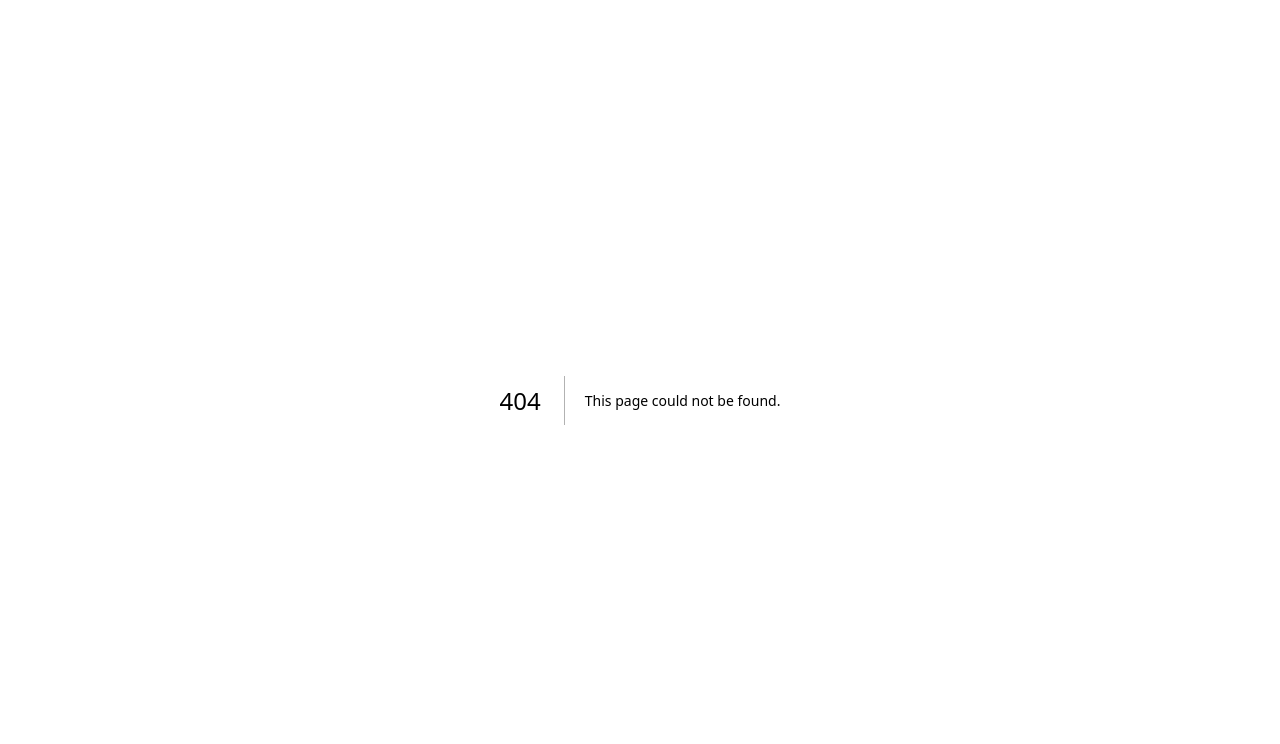
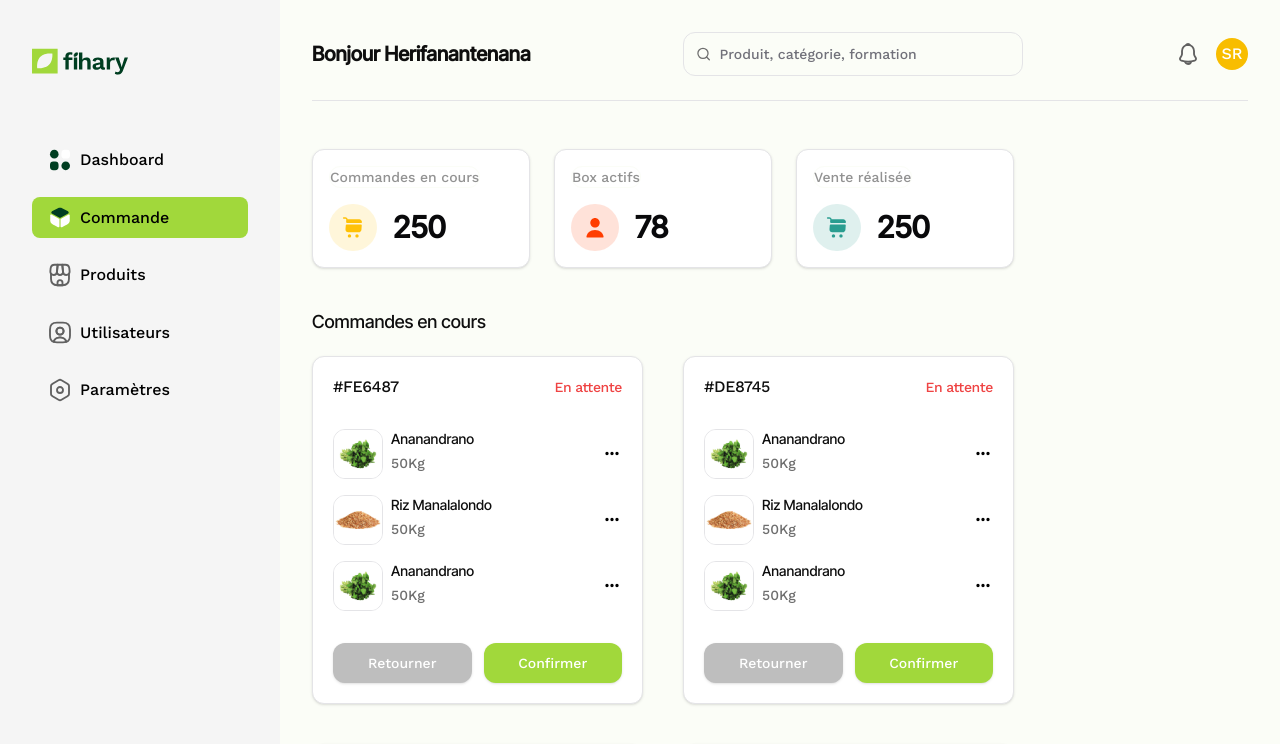
Before and after one commit to DMikaia/fihary-front, a Next.js app: page /admin/order in a window 1280 px wide. Before the commit this address had no page. Shown: the top 744 px of the page. Built offline with nearby package versions, Linux system fonts and the light colour scheme.

Commit message:
feat: add orderinProgress in admin

```diff
--- a/src/app/admin/dashboard/page.tsx
+++ b/src/app/admin/dashboard/page.tsx
@@ -1,3 +1,5 @@
+"use client"
+
 import DashboardLeft from "@/components/section/admin/dashboard/DashboardLeft";
 
 export default function Admin() {
--- /dev/null
+++ b/src/app/admin/order/InprogressOrder.tsx
@@ -0,0 +1,25 @@
+"use client"
+
+import OrderCard from "@/components/shared/cards/OrderCard";
+import { OrderInProgressMock } from "@/constants/__mock__/adminMock";
+import { FC } from "react";
+
+const InprogressOrder: FC = (): JSX.Element => {
+    return (
+        <div className="inprogress-order w-full">
+            <header className="flex items-center">
+                <h2 className="text-lg text-secondary inter-tight">Commandes en cours</h2>
+            </header>
+
+            <div className="inprogress-order__content grid grid-cols-2 mt-5 gap-10">
+                {
+                    OrderInProgressMock.map((order, index) => (
+                        <OrderCard key={index} {...order} />
+                    ))
+                }
+            </div>
+        </div>
+    );
+};
+
+export default InprogressOrder;
--- /dev/null
+++ b/src/app/admin/order/page.tsx
@@ -0,0 +1,12 @@
+"use client"
+
+import DashboardLeft from "@/components/section/admin/dashboard/DashboardLeft";
+import OrderLeft from "@/components/section/admin/order/OrderLeft";
+
+export default function Admin() {
+    return (
+        <section className="admin__order px-6 md:px-8 w-full mt-4">
+            <OrderLeft />
+        </section>
+    );
+}
--- a/src/components/section/admin/dashboard/DashboardLeft.tsx
+++ b/src/components/section/admin/dashboard/DashboardLeft.tsx
@@ -1,3 +1,5 @@
+"use client"
+
 import { generalStatistics } from "@/constants/__mock__/adminMock";
 import StatCard from "@/components/shared/cards/StatCard";
 import BoxSells from "./components/BoxSells";
--- /dev/null
+++ b/src/components/section/admin/order/OrderLeft.tsx
@@ -0,0 +1,41 @@
+"use client"
+
+import InprogressOrder from "@/app/admin/order/InprogressOrder";
+import StatCard from "@/components/shared/cards/StatCard";
+import { generalStatistics } from "@/constants/__mock__/adminMock";
+import { FC } from "react";
+
+const OrderLeft: FC = (): JSX.Element => {
+    return (
+        <div className="admin__order__left w-[75%] flex flex-col gap-10">
+            <div className="general__stat w-full grid lg:grid-cols-3 gap-6">
+                <StatCard
+                    icon="/icons/shopping-cart.svg"
+                    id={1}
+                    title="Commandes en cours"
+                    data={generalStatistics.orders}
+                    className="bg-[#FFC10726]"
+                />
+
+                <StatCard
+                    icon="/icons/user-2.svg"
+                    id={2}
+                    title="Box actifs"
+                    data={generalStatistics.activeBox}
+                    className="bg-[#FF3D0026]"
+                />
+
+                <StatCard
+                    icon="/icons/shopping-cart-2.svg"
+                    id={3}
+                    title="Vente réalisée"
+                    data={generalStatistics.orders}
+                    className="bg-[#2A9D9026]"
+                />
+            </div>
+            <InprogressOrder />
+        </div>
+    );
+};
+
+export default OrderLeft;
--- /dev/null
+++ b/src/components/shared/cards/OrderCard.tsx
@@ -0,0 +1,42 @@
+"use client"
+
+import { Button } from "@/components/ui/button";
+import { Card, CardContent, CardFooter, CardHeader, CardTitle } from "@/components/ui/card";
+import { OrderTypes } from "@/constants/type";
+import Image from "next/image";
+import { FC } from "react";
+
+const OrderCard: FC<OrderTypes> = ({ orderItem, status, order_ticket }): JSX.Element => {
+    return (
+        <Card className="p-5 flex flex-col gap-8">
+            <CardHeader className="p-0">
+                <CardTitle className="flex justify-between gap-10 items-center">
+                    <h4 className="font-medium text-secondary">{order_ticket}</h4>
+                    <span className={`status text-sm font-medium ${status === "En attente" ? "text-red-500" : "Annulé" ? "text-gray-500" : "text-primary-foreground"}`}>
+                        {status}
+                    </span>
+                </CardTitle>
+            </CardHeader>
+            <CardContent className="p-0 flex flex-col gap-4">
+                {orderItem.map((item, index) => (
+                    <div className="order-item flex items-center justify-between w-full" key={index}>
+                        <div className="left flex gap-2">
+                            <img src={item.img_url} alt={`${item.name}-image`} className="w-[50px] h-[50px] border border-input rounded-xl" />
+                            <div className="flex flex-col gap-1">
+                                <h3 className="inter-tight text-secondary text-sm">{item.name}</h3>
+                                <p className="text-secondary-2 text-sm">{item.quantity}{item.unity}</p>
+                            </div>
+                        </div>
+                        <Image src="/icons/more.svg" alt="" height={20} width={20} className="cursor-pointer" />
+                    </div>
+                ))}
+            </CardContent>
+            <CardFooter className="p-0 flex gap-3">
+                <Button className="bg-[#BEBEBE] rounded-xl h-[40px] w-full">Retourner</Button>
+                <Button className="bg-primary-foreground rounded-xl h-[40px] w-full">Confirmer</Button>
+            </CardFooter>
+        </Card>
+    );
+};
+
+export default OrderCard;
--- a/src/constants/__mock__/adminMock.ts
+++ b/src/constants/__mock__/adminMock.ts
@@ -1,7 +1,108 @@
+import { OrderTypes } from "../type";
+
 const generalStatistics = {
   orders: 250,
   activeBox: 78,
   sells: 784,
 };
 
-export { generalStatistics };
+const OrderInProgressMock: OrderTypes[] = [
+  {
+    status: "En attente",
+    order_ticket: "#FE6487",
+    orderItem: [
+      {
+        quantity: 50,
+        name: "Ananandrano",
+        img_url: "/img/mockdata/market-product-2.png",
+        unity: "Kg",
+      },
+      {
+        quantity: 50,
+        name: "Riz Manalalondo",
+        img_url: "/img/mockdata/market-product-1.png",
+        unity: "Kg",
+      },
+      {
+        quantity: 50,
+        name: "Ananandrano",
+        img_url: "/img/mockdata/market-product-2.png",
+        unity: "Kg",
+      },
+    ],
+  },
+  {
+    status: "En attente",
+    order_ticket: "#DE8745",
+    orderItem: [
+      {
+        quantity: 50,
+        name: "Ananandrano",
+        img_url: "/img/mockdata/market-product-2.png",
+        unity: "Kg",
+      },
+      {
+        quantity: 50,
+        name: "Riz Manalalondo",
+        img_url: "/img/mockdata/market-product-1.png",
+        unity: "Kg",
+      },
+      {
+        quantity: 50,
+        name: "Ananandrano",
+        img_url: "/img/mockdata/market-product-2.png",
+        unity: "Kg",
+      },
+    ],
+  },
+  {
+    status: "Refusé",
+    order_ticket: "#FE64FE",
+    orderItem: [
+      {
+        quantity: 50,
+        name: "Ananandrano",
+        img_url: "/img/mockdata/market-product-2.png",
+        unity: "Kg",
+      },
+      {
+        quantity: 50,
+        name: "Riz Manalalondo",
+        img_url: "/img/mockdata/market-product-1.png",
+        unity: "Kg",
+      },
+      {
+        quantity: 50,
+        name: "Ananandrano",
+        img_url: "/img/mockdata/market-product-2.png",
+        unity: "Kg",
+      },
+    ],
+  },
+  {
+    status: "Refusé",
+    order_ticket: " #FE64FE",
+    orderItem: [
+      {
+        quantity: 50,
+        name: "Ananandrano",
+        img_url: "/img/mockdata/market-product-2.png",
+        unity: "Kg",
+      },
+      {
+        quantity: 50,
+        name: "Riz Manalalondo",
+        img_url: "/img/mockdata/market-product-1.png",
+        unity: "Kg",
+      },
+      {
+        quantity: 50,
+        name: "Ananandrano",
+        img_url: "/img/mockdata/market-product-2.png",
+        unity: "Kg",
+      },
+    ],
+  },
+];
+
+export { generalStatistics, OrderInProgressMock };
```
Also changed, not shown: src/constants/type.ts (+18 -0 lines), public/icons/box-active.svg (added), public/icons/more.svg (added).
